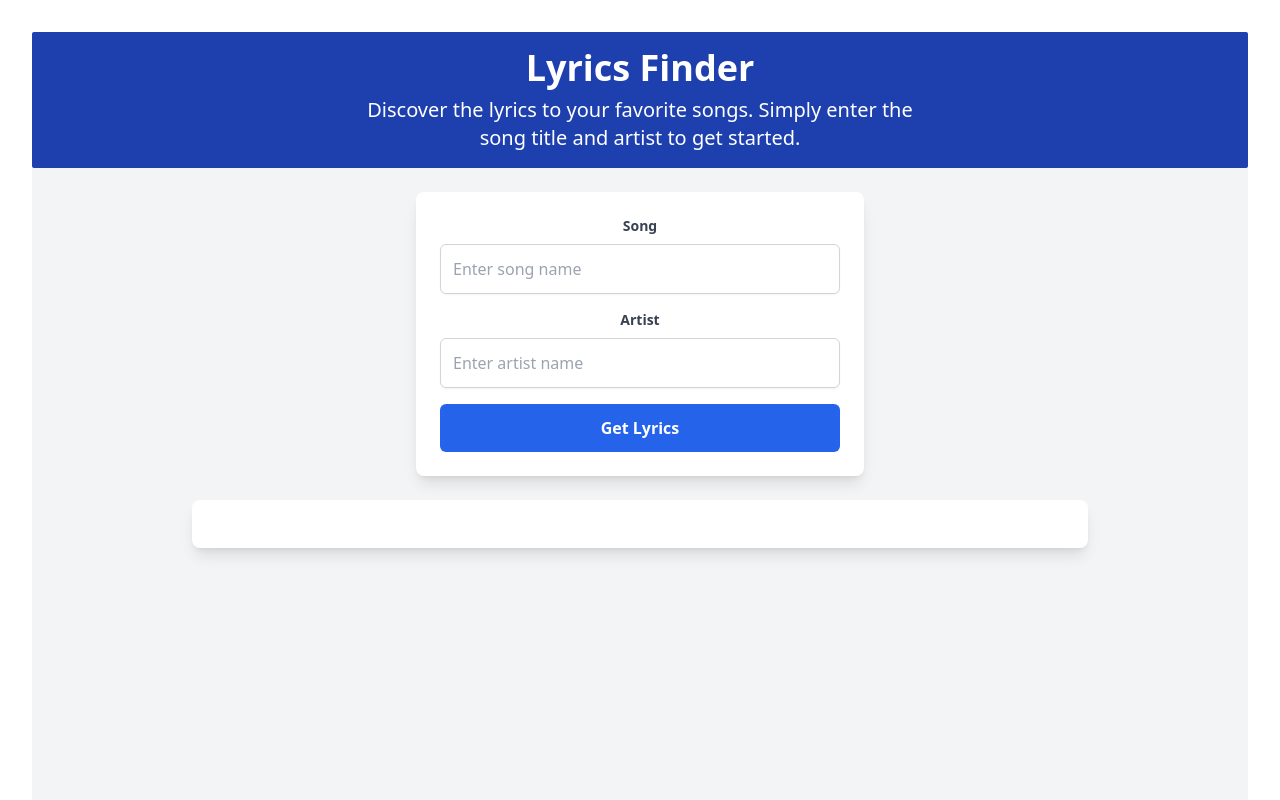
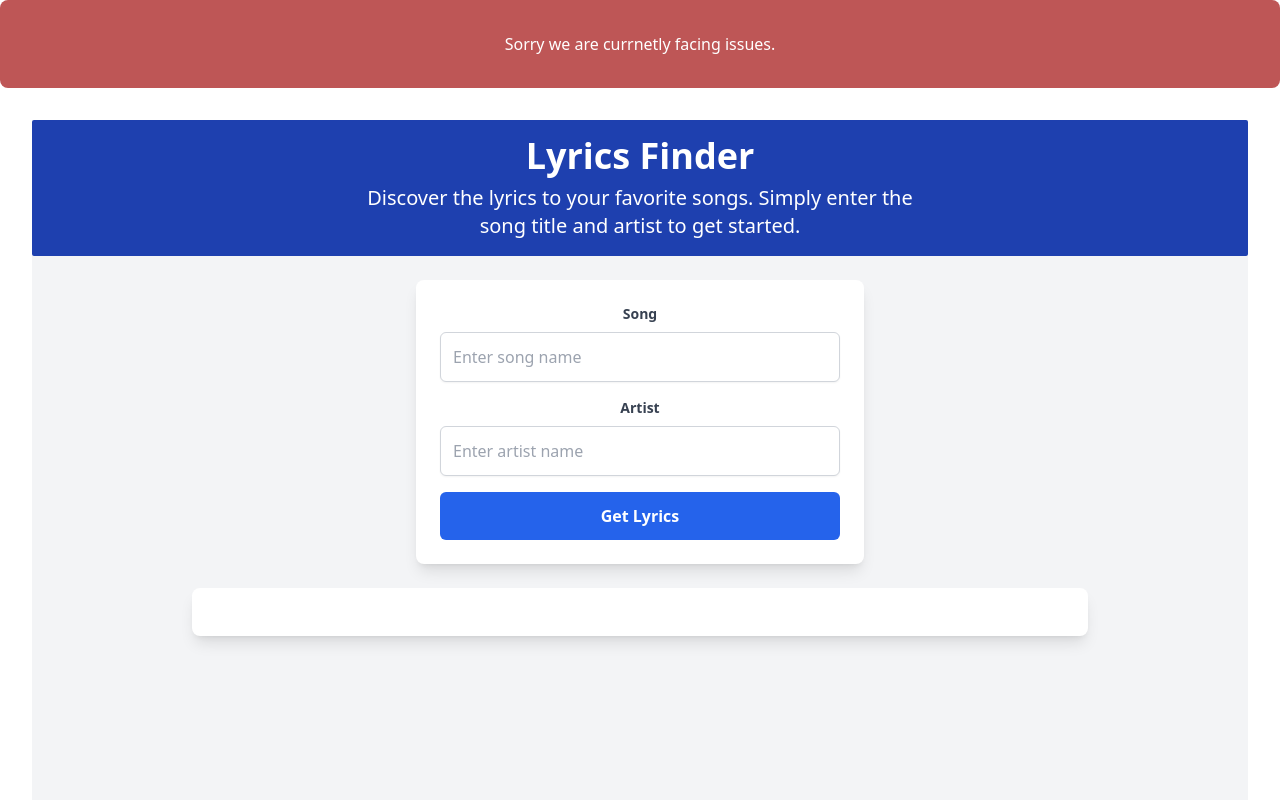
Before and after one commit to DheerajVerma945/Lyrics_Finder, a plain HTML site: page index.html in a window 1280 px wide. Shown: the top 800 px of the page. Drawn offline with Linux system fonts and the light colour scheme.

Commit message:
Update index.html

```diff
--- a/index.html
+++ b/index.html
@@ -8,8 +8,23 @@
     <title>Lyrics Finder- Find the lyrics of your favourite song</title>
     <script type="module" crossorigin src="assets/index-CXDw-KZ0.js"></script>
     <link rel="stylesheet" crossorigin href="assets/index-BbMP7zOD.css">
+    <style>
+      .note{
+        display: flex;
+        justify-content: center;
+        align-items: center;
+        padding: 2rem;
+        background-color: rgb(190, 86, 86);
+        font: bold;
+        color: white;
+        border-radius: 0.5rem;
+      }
+    </style>
   </head>
   <body >
+    <div class="note">
+      Sorry we are currnetly facing issues.
+    </div>
     <div id="root">
     </div>
   </body>
```
